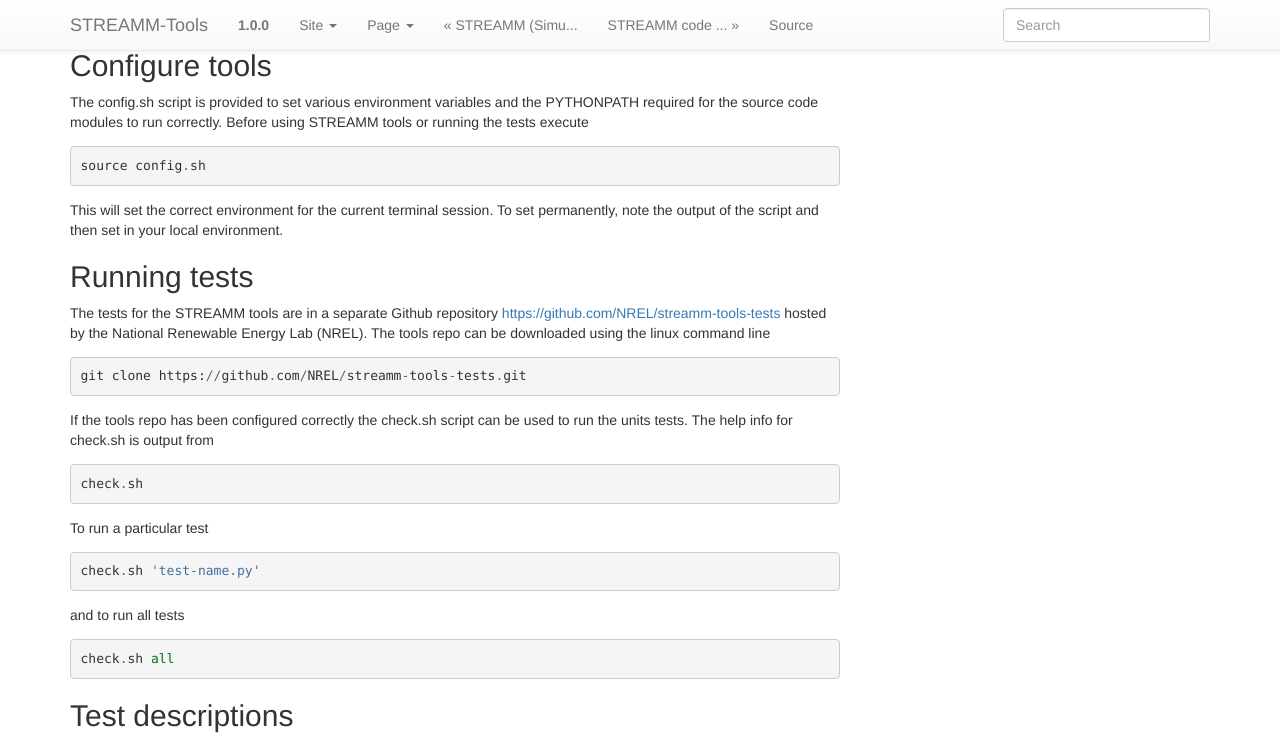
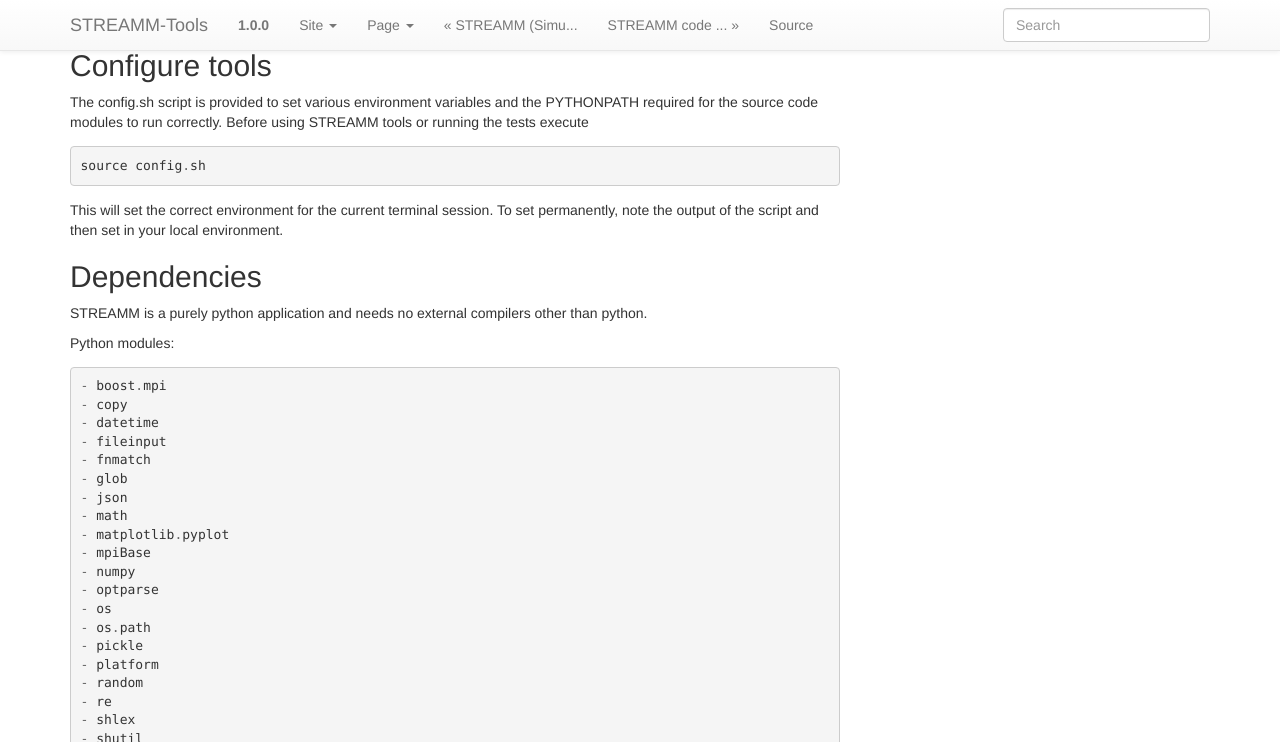
Before and after one commit to NREL/streamm-tools, a Sphinx documentation site: the page built from doc/source/getting_started.rst, in a window 1280 px wide and 1400 px high, scrolled down 676 px. Shown: the top 742 px of the window. Built offline with Sphinx 7.4.7, drawn with Linux system fonts in a browser that asks for light colours; pages that are not in the unit, such as notebooks, are missing from menus; some of the changed text lies outside the part shown; grey boxes are pictures that could not be loaded.

Commit message:
Update Docs with dependencies and better reference

```diff
--- a/doc/source/applications.rst
+++ b/doc/source/applications.rst
@@ -17,9 +17,10 @@
 
    publications.rst
 
-
 .. note::
 
   When referencing the STREAMM toolkit in publications, this website can be cited as
 
-  Title of website [Internet]. Location: Website publisher; 2015. ** STREAMM (Simulation Toolkit for Renewable Energy and Advanced Materials Modeling) ** Available from: <http://github.com/NREL>
+  Dr. Scott W. Sides, Dr. Travis Kemper, Dr. Ross Larsen and Dr. Peter Graf. "STREAMM (Simulation Toolkit for
+  Renewable Energy and Advanced Materials Modeling." Simulation Toolkit for Renewable Energy and Advanced Materials
+  Modeling. National Renewable Energy Lab, 21 Sept. 2015. <http://github.com/NRE>.
--- a/doc/source/getting_started.rst
+++ b/doc/source/getting_started.rst
@@ -29,9 +29,6 @@
 - scripts    -- High-level drivers using tools/src code
 - src        -- Main classes implementing the STREAMM tools functionality
 
-
-
-
 ..
    _install-tools:
 
@@ -58,6 +55,49 @@
 session. To set permanently, note the output of the script and then
 set in your local environment.
 
+
+.. _dependencies:
+
+Dependencies
+============================
+
+STREAMM is a purely python application and needs no external
+compilers other than python.
+
+Python modules::
+
+   - boost.mpi
+   - copy
+   - datetime
+   - fileinput
+   - fnmatch
+   - glob
+   - json
+   - math
+   - matplotlib.pyplot
+   - mpiBase
+   - numpy
+   - optparse
+   - os
+   - os.path
+   - pickle
+   - platform
+   - random
+   - re
+   - shlex
+   - shutil
+   - socket
+   - string
+   - subprocess
+   - sys
+   - time
+   - traceback
+   - units
+
+
+.. note::
+
+   Not all these modules need to be installed to utilize the STREAMM tool kit.
 
 Running tests
 ========================
```
